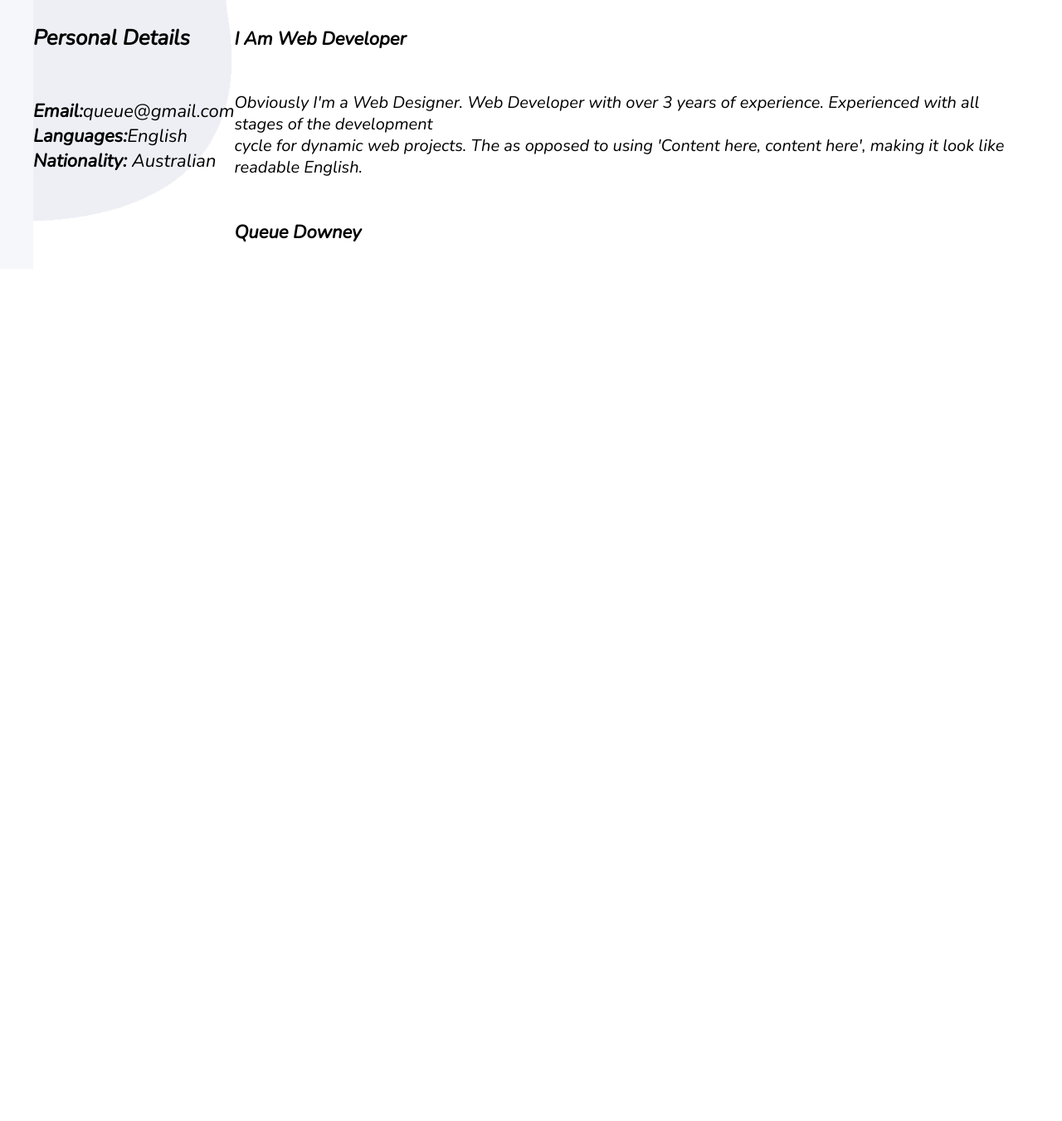
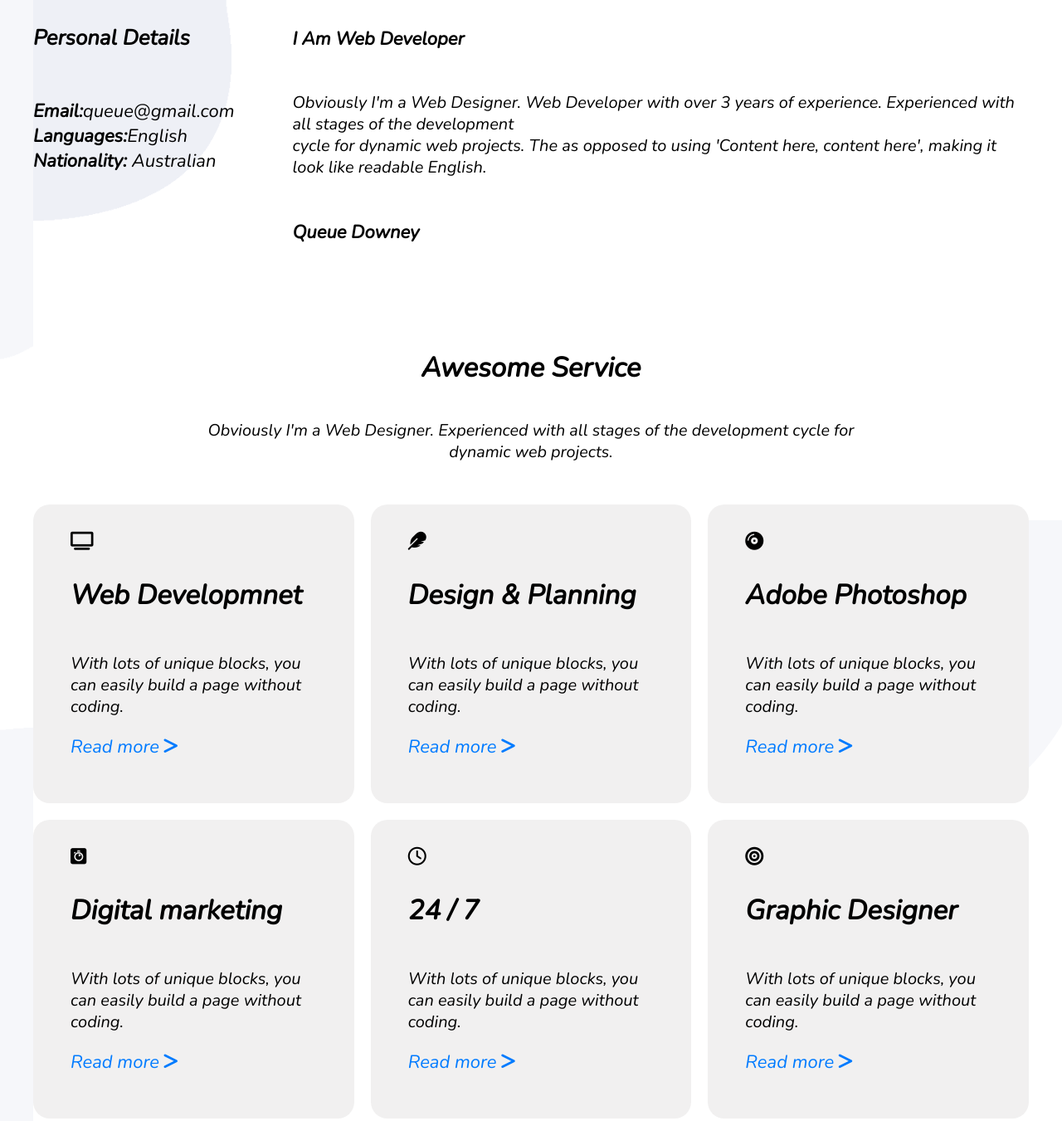
Before and after one commit to Baba28/PragmatechFoundationProject, a plain HTML site: page Новая папка 2/index.html in a window 1280 px wide. Shown: the part 706-2057 px from the top of the page at 83% size. Before the commit the page ends 1030 px from the top, so only its background shows below. Drawn offline with nearby package versions, Linux system fonts and the light colour scheme.

Commit message:
proyekte elave section

```diff
--- a/Новая папка 2/css/style.css
+++ b/Новая папка 2/css/style.css
@@ -78,9 +78,59 @@ body{
     width: 1200px;
     margin: 0 auto;
     background-color: white;
+
 }
 
 .container-personal{
     display: flex;
-    justify-content: space-between;
+    justify-content: space-around;
+
 }
+.personal-inform{
+    padding-left: 70px;
+}
+
+
+/* Section Awesome Service details */
+
+#Awesome-Service{
+    padding: 70px 0px;
+    background-color: #ffffff;
+    font-family:"Nunito", sans-serif;
+}
+
+.service-container{
+    width: 1200px;
+    margin: 0 auto;
+}
+.service-heading{
+    text-align: center;
+}
+.service-heading h1{
+    font-size: 1.5em;
+    font-weight: 500px;
+    margin-bottom: 20px;
+}
+.service-heading p{
+    font-size: .9em;
+    padding: 0px 15%;
+}
+
+.service-items{
+    display: grid;
+    grid-template-columns: repeat(3, 1fr);
+    gap: 20px;
+}
+.service-item{
+    height: 300px;
+    background-color:rgb(241, 240, 240);
+    padding: 30px 45px;
+    border-radius: 20px;
+
+}
+.service-item a{
+   color: #007bff !important;
+}
+.service-item i{
+    font-style: normal;
+}
--- a/Новая папка 2/index.html
+++ b/Новая папка 2/index.html
@@ -101,5 +101,71 @@
             </div>
         </div>
     </section>
+    <!-- Personal Details Section End -->
+    <!-- Awesome Service Section start -->
+
+<section id="Awesome-Service">
+    <div class="service-container">
+        <div class="service-row">
+            <div class="service-heading">
+                <h1>Awesome Service</h1>
+                <p>Obviously I'm a Web Designer. Experienced with all stages of the development cycle for dynamic web projects.</p>
+            </div>
+        </div>
+        <br>
+        <div class="service-row">
+            <div class="service-items">
+                <div class="service-item">
+                    <i class="fas fa-tv"></i>
+                    <h1>Web Developmnet</h1>
+                    <p>With lots of unique blocks, you can easily build a page without coding.</p>
+                    <a>Read more
+                        <i class="fas fa-greater-than"></i>
+                    </a>
+                </div>
+                <div class="service-item">
+                    <i class="fas fa-feather"></i>
+                    <h1>Design & Planning</h1>
+                    <p>With lots of unique blocks, you can easily build a page without coding.</p>
+                    <a>Read more
+                        <i class="fas fa-greater-than"></i>
+                    </a>
+                </div>
+                <div class="service-item">
+                    <i class="fas fa-compact-disc"></i>
+                    <h1>Adobe Photoshop</h1>
+                    <p>With lots of unique blocks, you can easily build a page without coding.</p>
+                    <a>Read more
+                        <i class="fas fa-greater-than"></i>
+                    </a>
+                </div>
+                <div class="service-item">
+                    <i class="fab fa-algolia"></i>
+                    <h1>Digital marketing</h1>
+                    <p>With lots of unique blocks, you can easily build a page without coding.</p>
+                    <a>Read more
+                        <i class="fas fa-greater-than"></i>
+                    </a>
+                </div>
+                <div class="service-item">
+                    <i class="far fa-clock"></i>
+                    <h1>24 / 7</h1>
+                    <p>With lots of unique blocks, you can easily build a page without coding.</p>
+                    <a>Read more
+                        <i class="fas fa-greater-than"></i>
+                    </a>
+                </div>
+                <div class="service-item">
+                    <i class="fas fa-bullseye"></i>
+                    <h1>Graphic Designer</h1>
+                    <p>With lots of unique blocks, you can easily build a page without coding.</p>
+                    <a>Read more
+                        <i class="fas fa-greater-than"></i>
+                    </a>
+                </div>
+            </div>
+        </div>
+    </div>
+</section>
 </body>
 </html>
```
